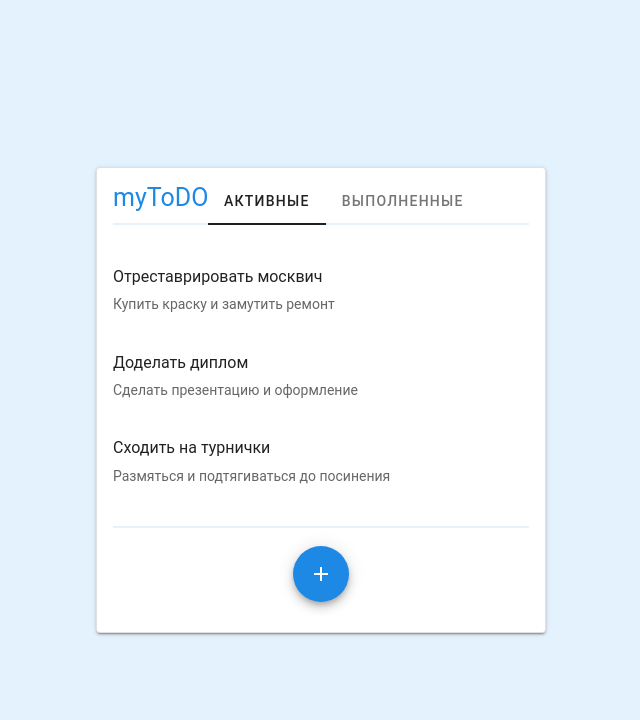
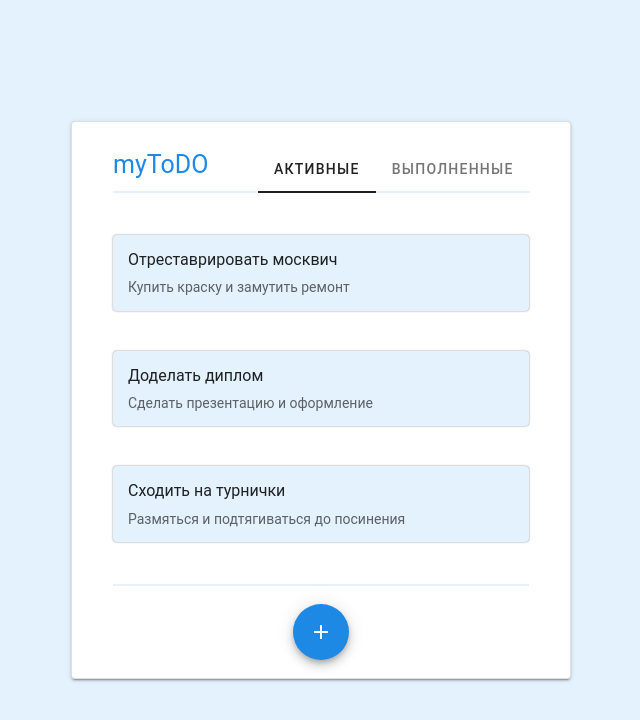
Before and after one commit to deikun95/Todo-List, a Vue app: page / in a window 1280 px wide. Shown: the top 720 px of the page, without its empty margins (319-959 px from the left). Built offline with nearby package versions, Linux system fonts and the light colour scheme; a small style sheet from the web is missing.

Commit message:
Сверстал статику на 60%

```diff
--- a/src/App.vue
+++ b/src/App.vue
@@ -2,7 +2,7 @@
   <div>
     <div class="todo-container">
       <div class="card">
-        <v-card class="mx-auto todo-card" width="450" outlined>
+        <v-card class="mx-auto todo-card" width="500" outlined>
           <v-list-item three-line>
             <v-list-item-content>
               <div class="card__header">
@@ -34,9 +34,33 @@
 
               <div class="card__footer">
                 <v-card-actions>
-                  <v-btn class="mx-2" fab dark color="#1E88E5">
-                    <v-icon dark>mdi-plus</v-icon>
-                  </v-btn>
+                  <div class="text-center">
+                    <v-dialog v-model="dialog" width="500">
+                      <template v-slot:activator="{ on }">
+                        <v-btn class="mx-2" fab dark color="#1E88E5" v-on="on">
+                          <v-icon dark>mdi-plus</v-icon>
+                        </v-btn>
+                      </template>
+
+                      <v-card>
+                        <v-card-title class="headline grey lighten-2" primary-title>Добавить задачу:</v-card-title>
+
+                        <v-card-text>
+                          <div>
+                            <v-text-field label="Название" :rules="rules" hide-details="auto"></v-text-field>
+                            <v-text-field label="Описание"></v-text-field>
+                          </div>
+                        </v-card-text>
+
+                        <v-divider></v-divider>
+
+                        <v-card-actions>
+                          <v-spacer></v-spacer>
+                          <v-btn color="#1E88E5" text @click="dialog = false">Ok</v-btn>
+                        </v-card-actions>
+                      </v-card>
+                    </v-dialog>
+                  </div>
                 </v-card-actions>
               </div>
             </v-list-item-content>
@@ -49,7 +73,16 @@
 </template>
 
 <script>
-export default {};
+export default {
+  data() {
+    return {
+      dialog: false
+    };
+  }
+};
+const app = document.createElement("div");
+app.setAttribute("data-app", true);
+document.body.append(app);
 </script>
 
 <style lang = "scss">
@@ -80,13 +113,14 @@ body {
 }
 .card {
   &__header {
-    height: 45px;
+    height: 46px;
     display: flex;
     justify-content: center;
     align-items: center;
     border-bottom: 2px solid #e3f2fd;
     &-logo {
       padding-bottom: 7px;
+      padding-right: 50px;
     }
     &-title {
       font-style: bold;
@@ -95,12 +129,17 @@ body {
     }
   }
   &__item {
+    background-color: #e3f2fd;
     margin-bottom: 40px;
+    padding: 15px;
+    box-shadow: 0 0 2px rgba(0, 0, 0, 0.5);
+    border-radius: 4px;
     &:first-child {
       margin-top: 40px;
     }
     &-title {
       padding-bottom: 10px;
+      font-size: 10px;
     }
   }
   &__footer {
@@ -114,4 +153,7 @@ body {
 .theme--light.v-tabs > .v-tabs-bar {
   background-color: transparent !important;
 }
+.v-list-item__content {
+  padding: 25px 25px 0 !important;
+}
 </style>
```
